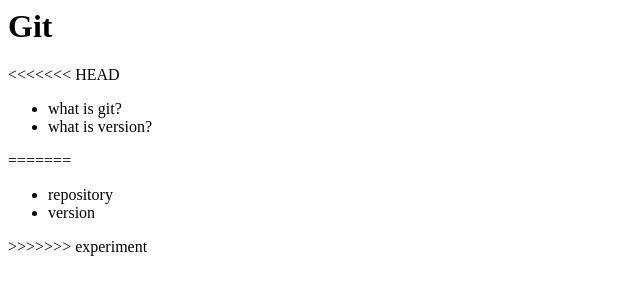
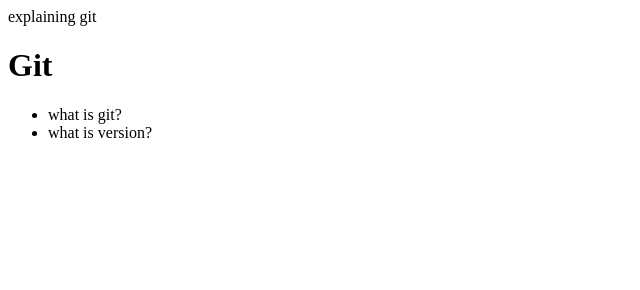
Before and after one commit to iam205/opentutorials_git_iam205, a plain HTML site: page index.html in a window 1280 px wide. Shown: the whole page, without its empty margins (0-640 px from the left). Drawn offline with Linux system fonts and the light colour scheme.

Commit message:
resolving conflict

```diff
--- a/index.html
+++ b/index.html
@@ -1,23 +1,15 @@
 <html>
 	<head>
-
+		explaining git
 	</head>
 	<title>git class</title>
 	<body>
 		<header>
 			<h1>Git</h1>
 		</header>
-	</body>
-<<<<<<< HEAD
-	<ul>
-		<li>what is git?</li>
-		<li>what is version?</li>
-	</ul>
-=======
 		<ul>
-			<li>repository</li>
-			<li>version</li>
+			<li>what is git?</li>
+			<li>what is version?</li>
 		</ul>
->>>>>>> experiment
 	</body>
 </html>
```
